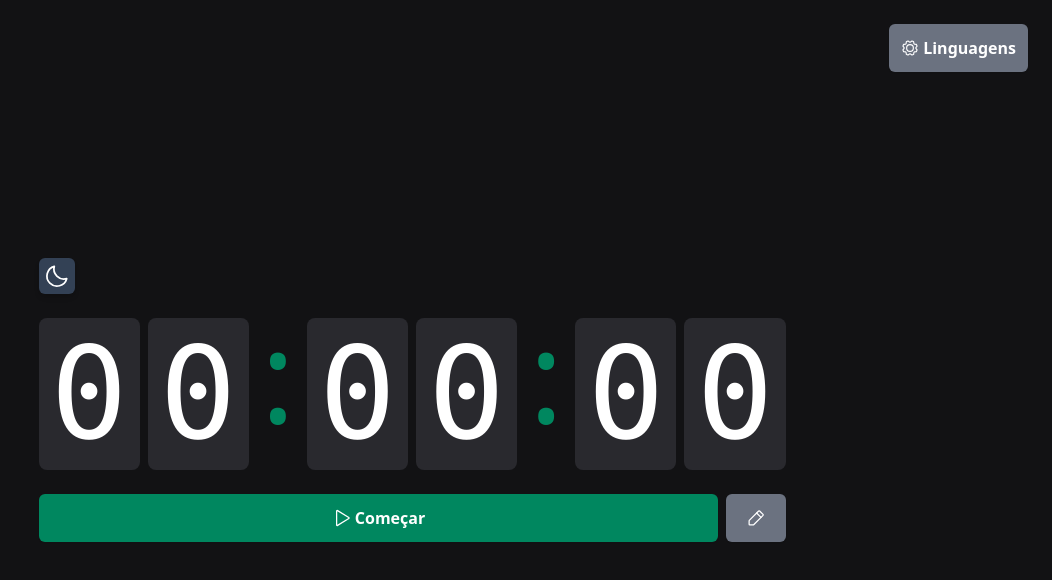
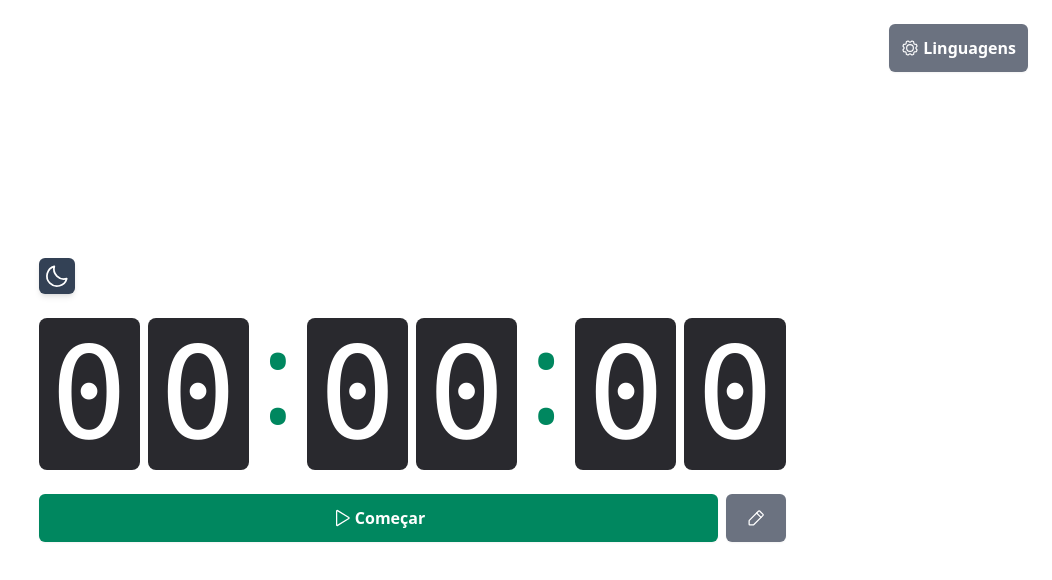
Before and after one commit to LucasSantus/time-flies, a Next.js app: page / in a window 1280 px wide. Shown: the top 580 px of the page, without its empty margins (228-1280 px from the left). Built offline with nearby package versions, Linux system fonts and the light colour scheme.

Commit message:
:pushpin: add new configs in file tailwindcss

```diff
--- a/tailwind.config.js
+++ b/tailwind.config.js
@@ -1,43 +1,44 @@
-const defaultTheme = require('tailwindcss/defaultTheme');
+const defaultTheme = require("tailwindcss/defaultTheme");
 
 /** @type {import('tailwindcss').Config} */
 module.exports = {
-  darkMode: 'class',
+  darkMode: "class",
   content: [
     // Or if using `src` directory:
-    './src/**/*.{js,ts,jsx,tsx}',
+    "./src/**/*.{js,ts,jsx,tsx}",
   ],
   theme: {
     screens: {
-      xs: '425px',
+      xs: "425px",
       ...defaultTheme.screens,
     },
     extend: {
       colors: {
         custom: {
           green: {
-            800: '#015F43',
-            500: '#00875F',
-            300: '#00B37E',
+            800: "#015F43",
+            500: "#00875F",
+            300: "#00B37E",
           },
           red: {
-            800: '#00875F',
-            500: '#F03847',
+            800: "#00875F",
+            500: "#F03847",
           },
           gray: {
-            900: '#121214',
-            800: '#202024',
-            700: '#323238',
-            600: '#7C7C8A',
-            500: '#8D8D99',
-            400: '#C4C4CC',
-            300: '#E1E1E6',
+            800: "#121214",
+            700: "#202024",
+            600: "#323238",
+            500: "#29292E",
+            400: "#7C7C8A",
+            300: "#8D8D99",
+            200: "#C4C4CC",
+            100: "#E1E1E6",
           },
         },
       },
       container: {
         center: true,
-        padding: '1rem',
+        padding: "1rem",
       },
     },
   },
```
